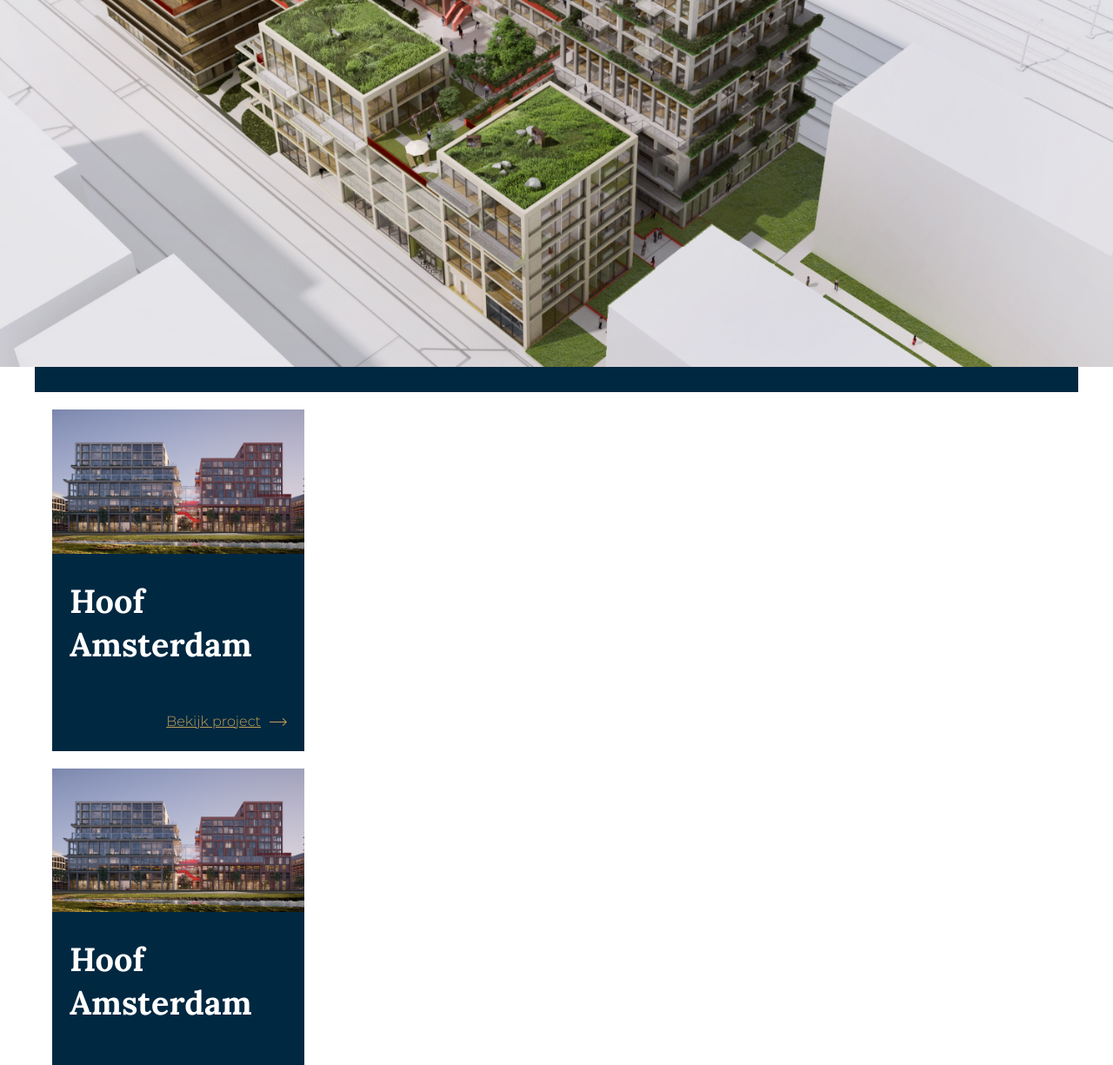
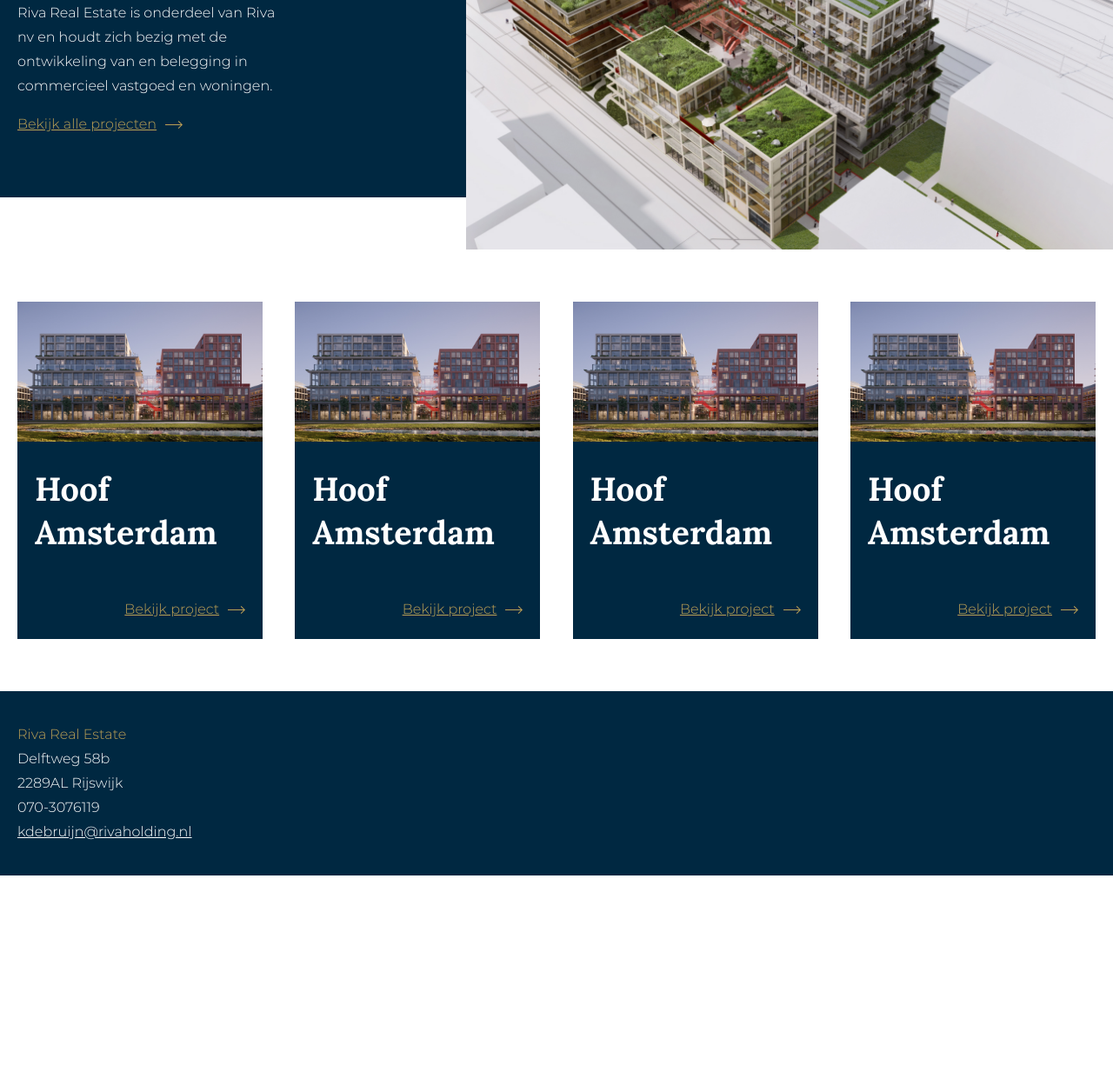
Before and after one commit to sunnydegraaf/riva, a plain HTML site: page index.html in a window 1280 px wide. Shown: the part 369-1594 px from the top of the page at 87% size. After the commit the page ends 1376 px from the top, so only its background shows below. Drawn offline with Linux system fonts and the light colour scheme; a web font is replaced by a local one.

Commit message:
Styled hero for desktop

```diff
--- a/index.html
+++ b/index.html
@@ -30,15 +30,21 @@
                 </div>
             </div>
         </nav>
-        <div class="hero">
-            <h1>The realest</h1>
-            <h3>in real estate</h3>
-            <p>Riva Real Estate is onderdeel van Riva nv en houdt zich bezig met de ontwikkeling van en belegging in commercieel vastgoed en woningen.</p>
-            <a class="link">Bekijk alle projecten</a>
-            <div class="img">
+    </div>
+    <div class="hero">
+        <div class="col-12">
+            <div class="col-3">
+                <h1>The realest</h1>
+                <h3>in real estate</h3>
+                <p>Riva Real Estate is onderdeel van Riva nv en houdt zich bezig met de ontwikkeling van en belegging in commercieel vastgoed en woningen.</p>
+                <a class="link">Bekijk alle projecten</a>
+            </div>
+            <div class="col-7 img">
                 <img src='./src/img/Hoof_Aerial_S2.jpg' />
             </div>
         </div>
+    </div>
+    <div class="col-12">
         <div class="projects">
             <div class="col-3 project">
                 <img src="./src/img/Hoof_Atrium_S2.jpg" alt="">
@@ -62,5 +68,17 @@
             </div>
         </div>
     </div>
+    </div>
+    <footer>
+        <div class="footer-container col-12">
+            <ul>
+                <li>Riva Real Estate</li>
+                <li>Delftweg 58b</li>
+                <li>2289AL Rijswijk</li>
+                <li>070-3076119</li>
+                <li><a href="mailto:kdebruijn@rivaholding.nl">kdebruijn@rivaholding.nl</a></li>
+            </ul>
+        </div>
+    </footer>
 </body>
 </html>
--- /dev/null
+++ b/src/styles/_footer.scss
@@ -0,0 +1,21 @@
+footer {
+    width: 100%;
+    background-color: $blue;
+
+    .footer-container {
+        padding: 20px;
+    }
+
+    li {
+        &:first-child {
+            color: $gold;
+        }
+
+        color: $white;
+        list-style: none;
+
+        a {
+            color: $white;
+        }
+    }
+}
--- a/src/styles/_global.scss
+++ b/src/styles/_global.scss
@@ -118,10 +118,8 @@ textarea {
   .col-7 {
     width: 60%;
   }
-}
 
-@include screen-md-breakpoint {
-  .col-12 {
-    padding: 40px;
+  .col-9 {
+    width: 75%;
   }
 }
--- a/src/styles/_hero.scss
+++ b/src/styles/_hero.scss
@@ -2,9 +2,11 @@
 @import './mixins';
 
 .hero {
-    padding: 20px;
     background-color: $blue;
-    min-height: 90vh;
+
+    .col-12 {
+        padding: 20px;
+    }
 
     h1 {
         color: $gold;
@@ -28,12 +30,6 @@
     }
 
     .img {
-        position: absolute;
-        bottom: 0;
-        left: 0;
-        right: 0;
-        width: 100%;
-
         img {
             width: 100%;
         }
@@ -41,5 +37,21 @@
 }
 
 @include screen-lg-breakpoint {
+    .hero {
+        position: relative;
+        margin-bottom: 120px;
 
+        .img {
+            line-height: 0;
+            position: relative;
+            top: 80px;
+            right: -20px;
+        }
+
+        .col-12 {
+            justify-content: space-between;
+            align-items: center;
+            display: flex;
+        }
+    }
 }
--- a/src/styles/_main.scss
+++ b/src/styles/_main.scss
@@ -8,4 +8,5 @@
     '_normalize.scss',
     '_hero.scss',
     '_navigation.scss',
-    '_projects.scss';
+    '_projects.scss',
+    '_footer.scss';
--- a/src/styles/_projects.scss
+++ b/src/styles/_projects.scss
@@ -1,8 +1,7 @@
 .projects {
-    padding: 20px;
-
     .project {
-        margin-bottom: 20px;
+        width: calc(100% - 40px);
+        margin: 20px;
         text-align: right;
         padding: 20px;
         background-color: $blue;
@@ -33,3 +32,16 @@
         }
     }
 }
+
+@include screen-lg-breakpoint {
+    .projects {
+        padding: 0 20px 60px 20px;
+        display: flex;
+        gap: 3%;
+
+        .project {
+            width: 100%;
+            margin: 0px;
+        }
+    }
+}
```
Also changed, not shown: src/styles/_navigation.scss (line endings or trailing spaces), src/styles/index.css, 1 other file.
